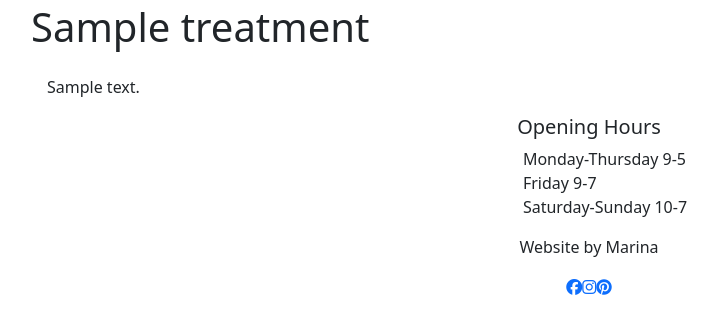
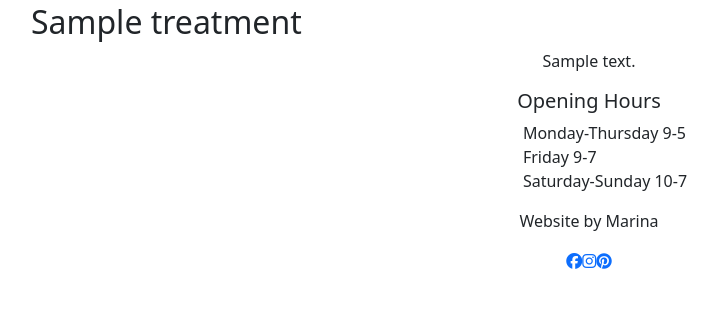
Before and after one commit to marinamarshall/spa-app-mma, a Django app: a page that uses templates/treatment_detail.html in a window 1280 px wide. Shown: the part 53-387 px from the top of the page, without its empty margins (51-769 px from the left). Run offline with Django 3.2, Linux system fonts and the light colour scheme; tables that the repository leaves empty hold one stand-in row (values such as "Sample post"); some libraries are stand-ins or nearby versions.

Commit message:
Add treatment_detail.html styling

```diff
--- a/templates/treatment_detail.html
+++ b/templates/treatment_detail.html
@@ -5,22 +5,13 @@
 <div class="container">
     <div class="row">
         <div class="col">
-            <h1 class="treatment-title">{{ treatment.title }}</h1>
-        </div>
-        <div class="col">
-            {% if "placeholder" in treatment.featured_image.url %}
-            <img src="https://www.pexels.com/photo/selective-focus-photography-of-candles-1123256/" alt="Spa Treatment Image" width="50%">
-            {% else %}
-            <img src=" {{ treatment.featured_image.url }}" width="50%">
-            {% endif %}
+            <h2 class="treatment-title">{{ treatment.title }}</h2>
         </div>
     </div>
-</div>
-<div class="container">
     <div class="row">
-        <div class="col">
-            <div class="card-body">
-                <p class="card-text ">
+        <div class="col d-flex justify-content-center">
+            <div class="tx-body">
+                <p class="tx-text ">
                     {{ treatment.description | safe }}
                 </p>
             </div>
```
Also changed, not shown: static/css/style.css (+15 -7 lines).
